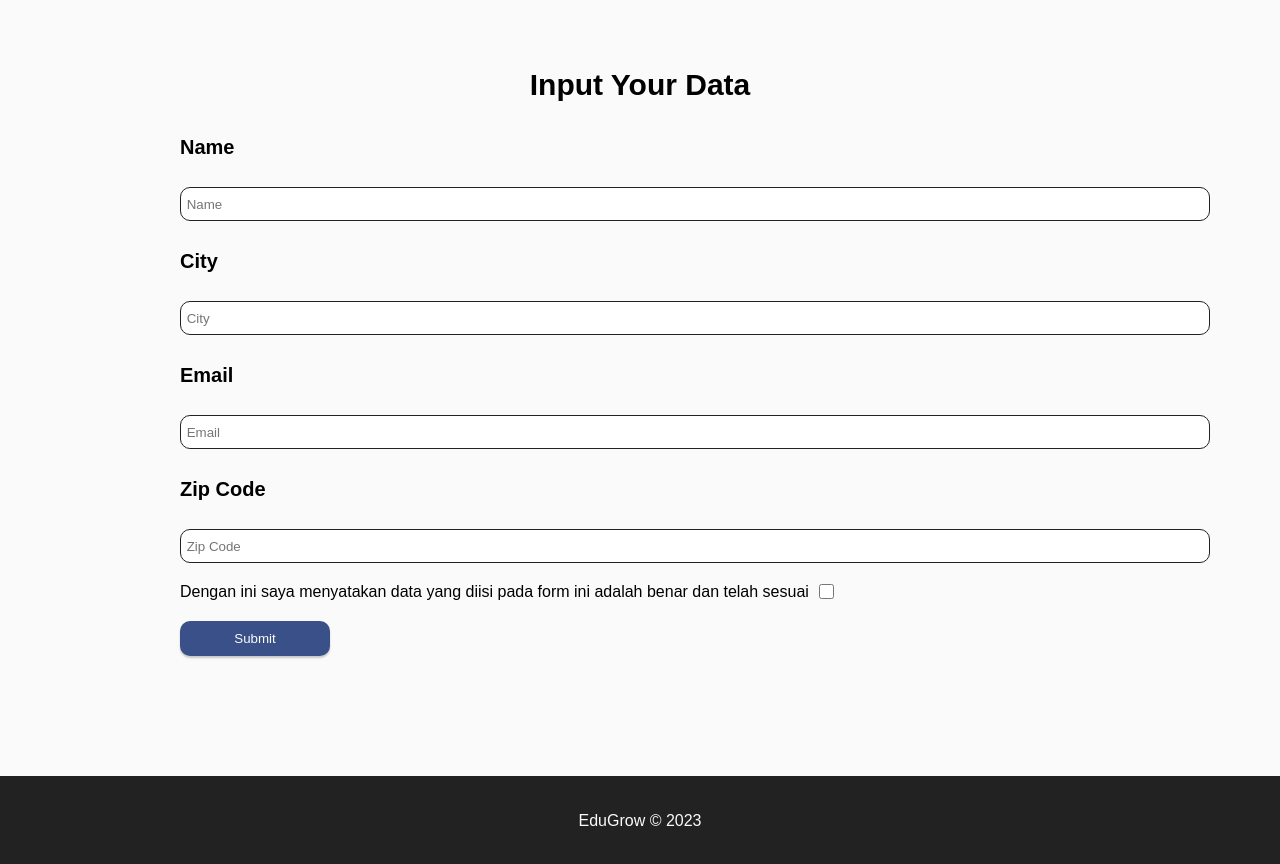
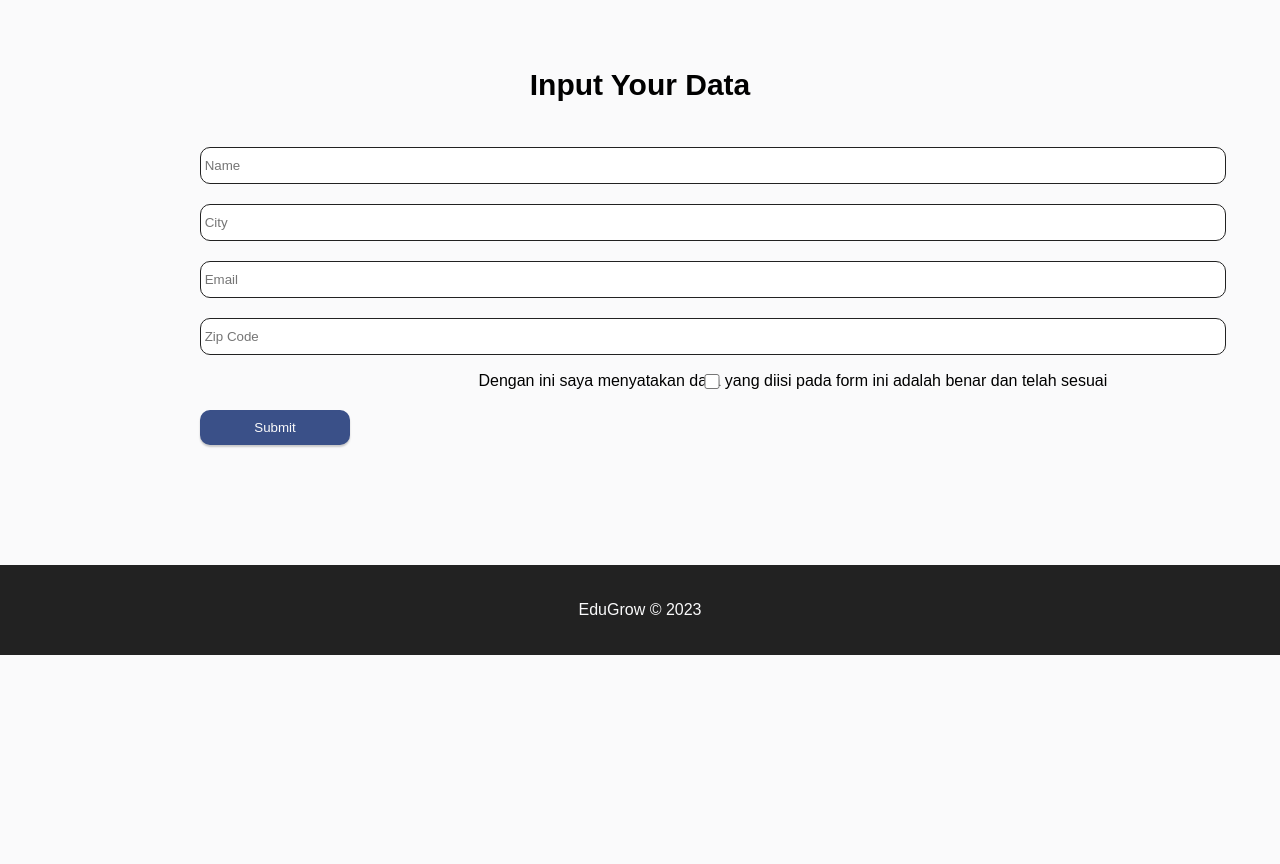
Before and after one commit to danielryan24/Landing-Page, a plain HTML site: page index.html in a window 1280 px wide. Shown: the part 2060-2924 px from the top of the page. After the commit the page ends 2715 px from the top, so only its background shows below. Drawn offline with Linux system fonts and the light colour scheme; a script that the page names is missing.

Commit message:
last edit css

```diff
--- a/index.html
+++ b/index.html
@@ -9,7 +9,7 @@
   </head>
   <body>
     <header>
-      <h2><a href="https://skilvul.com">EduGrow</a></h2>
+      <h2><a id="link" href="https://skilvul.com">EduGrow</a></h2>
       <nav>
         <ul>
           <li><a href="#hero">Beranda</a></li>
@@ -25,7 +25,7 @@
           <h1>Buktikan Kamu Bisa</h1>
           <h1 style="color: #3a5088">#SelangkahdiDepan</h1>
           <h1>Bersama EduGrow</h1>
-          <p>Mulai belajar anti ribet. Berbagai macam jenis program pembelajaran dengan materi-materi terupdate serta berbagai macam Artikel menarik. Grow sekarang bersama EduGrow GRATIS!</p>
+          <p id="description">Mulai belajar anti ribet. Berbagai macam jenis program pembelajaran dengan materi-materi terupdate serta berbagai macam Artikel menarik. Grow sekarang bersama EduGrow GRATIS!</p>
           <button>Mulai Ikuti Kelas</button>
         </div>
 
@@ -57,20 +57,14 @@
 
       <section id="contact">
         <h1>Input Your Data</h1>
-        <form>
-          <p>Name</p>
+        <form id="form">
           <input id="name" type="text" placeholder=" Name" />
-          <p>City</p>
           <input id="city" type="text" placeholder=" City" />
-          <p>Email</p>
           <input id="email" type="email" placeholder=" Email" />
-          <p>Zip Code</p>
           <input id="zip-code" type="number" placeholder=" Zip Code" />
-          <br />
-          <div id="acc">
-            <label id="check">Dengan ini saya menyatakan data yang diisi pada form ini adalah benar dan telah sesuai</label>
-            <input id="status" type="checkbox" />
-          </div>
+          <input id="status" type="checkbox" />
+          <label id="check">Dengan ini saya menyatakan data yang diisi pada form ini adalah benar dan telah sesuai</label>
+
           <button id="submit-form" type="submit">Submit</button>
           <div id="warning"></div>
         </form>
--- a/style.css
+++ b/style.css
@@ -110,37 +110,24 @@ header button {
   font-size: 30px;
 }
 
-form p {
-  text-align: left;
-  font-weight: bold;
-  margin-left: 180px;
-  font-size: 20px;
-  line-height: 2;
+#form {
+  align-items: center;
+  display: inline-block;
 }
 
-form input {
-  margin-left: 180px;
-  height: 30px;
+#form input {
   width: 80%;
+  padding: 10px 0px 10px 0px;
+  margin: 20px 0px 0px 200px;
+  border: 1px solid #222222;
   border-radius: 10px;
-  border: 1px solid #222222;
 }
 
-#acc {
-  display: flex;
-  justify-content: flex-start;
-  align-items: center;
-  margin-top: 20px;
-  margin-left: 180px;
+#check {
+  margin-left: -750px;
 }
 
-#acc label {
-  display: block;
-  padding-left: 15px;
-  text-indent: -15px;
-}
-
-#acc input {
+#status {
   width: 15px;
   height: 15px;
   padding: 0;
@@ -159,7 +146,8 @@ form button {
   border-radius: 10px;
   border: none;
   box-shadow: 0 2px 2px 0 rgba(0, 0, 0, 0.2);
-  margin: 20px 0px 20px 180px;
+  margin: 20px 0px 20px 200px;
+  cursor: pointer;
 }
 
 #benefit {
```
